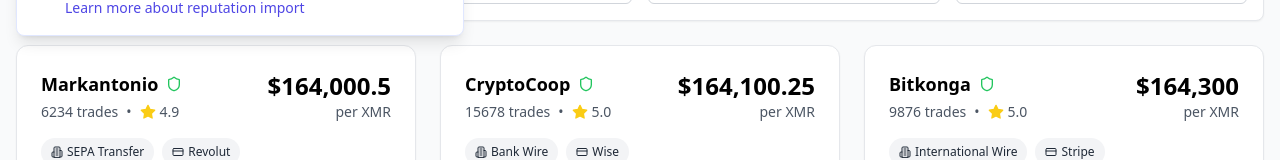
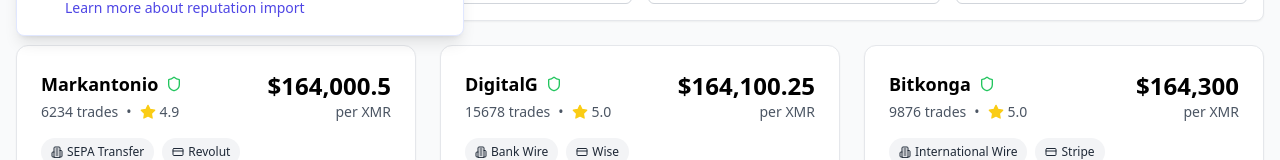
Before and after one commit to dourotec1/ugandacoin, a React (Vite) app: page / in a window 1280 px wide. Shown: the part 748-908 px from the top of the page. Built offline with nearby package versions, Linux system fonts and the light colour scheme.

Commit message:
Update mockOffers.ts

```diff
--- a/src/data/mockOffers.ts
+++ b/src/data/mockOffers.ts
@@ -67,7 +67,7 @@ export const mockOffers: Offer[] = [
     location: "Canada"
   },
   {
-    username: "CryptoCoop",
+    username: "DigitalG",
     completedTrades: 15678,
     rating: 4.98,
     price: 164100.25,
```
